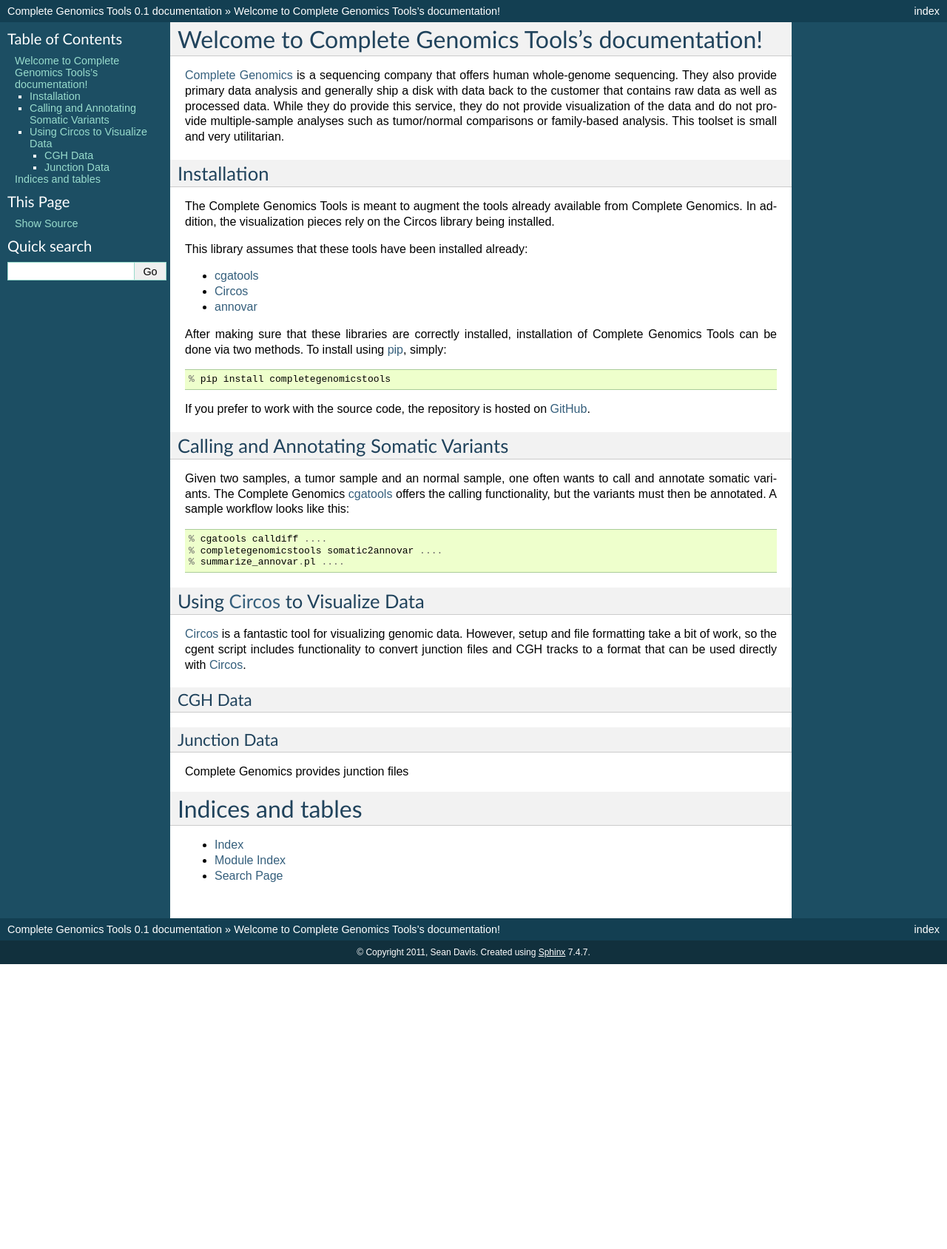
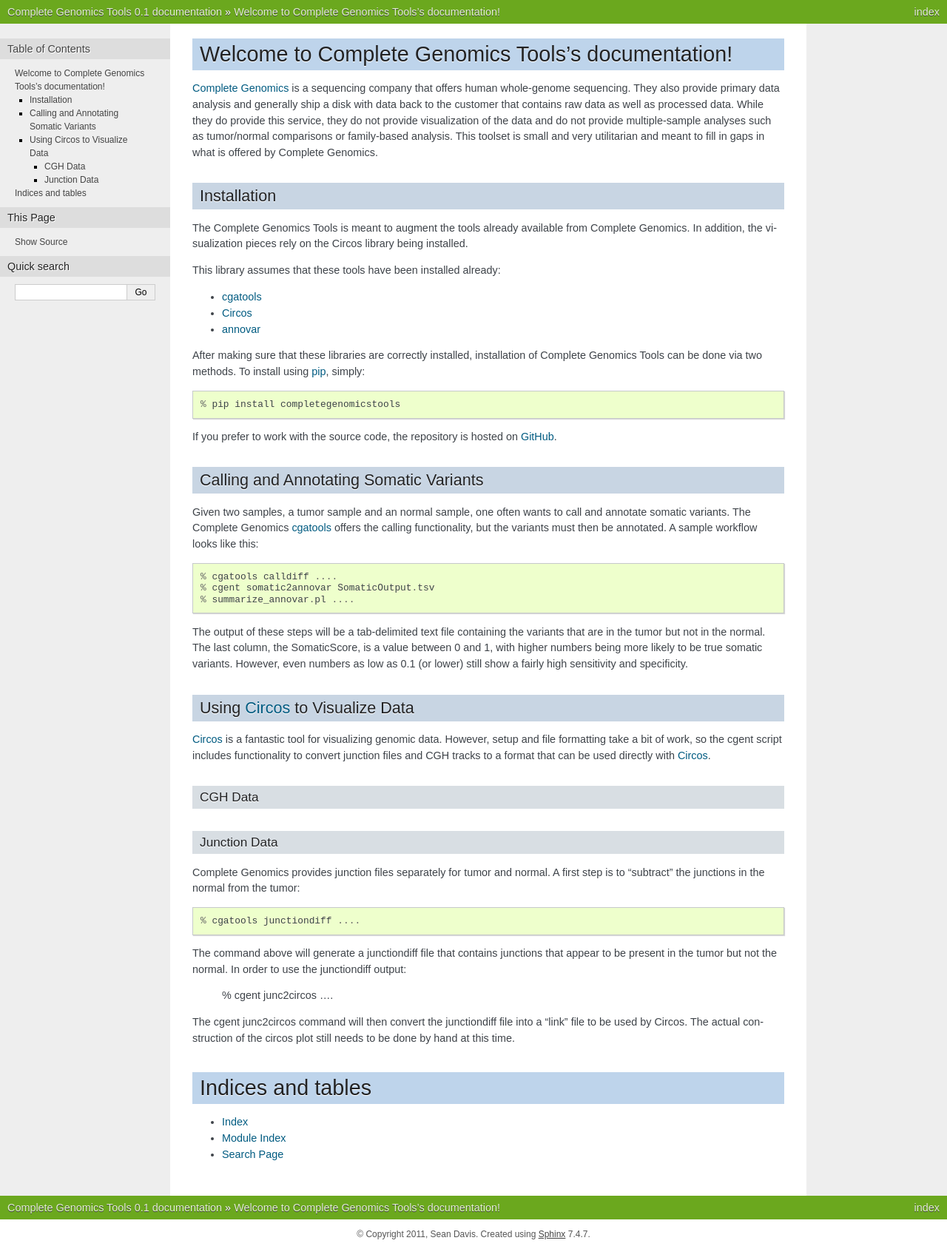
Before and after one commit to seandavi/CompleteGenomicsTools, a Sphinx documentation site: the page built from doc/index.rst, in a window 1280 px wide. Shown: the whole page at 74% size. Built offline with Sphinx 7.4.7, drawn with Linux system fonts in a browser that asks for light colours; before the commit the page ends 1303 px from its top, so only the background shows below that.

Commit message:
Some documentation updates

```diff
--- a/doc/conf.py
+++ b/doc/conf.py
@@ -92,7 +92,7 @@
 
 # The theme to use for HTML and HTML Help pages.  See the documentation for
 # a list of builtin themes.
-html_theme = 'default'
+html_theme = 'nature'
 
 # Theme options are theme-specific and customize the look and feel of a theme
 # further.  For a list of options available for each theme, see the
--- a/doc/index.rst
+++ b/doc/index.rst
@@ -6,7 +6,7 @@
 Welcome to Complete Genomics Tools's documentation!
 ===================================================
 
-`Complete Genomics <http://completegenomics.com>`_ is a sequencing company that offers human whole-genome sequencing.  They also provide primary data analysis and generally ship a disk with data back to the customer that contains raw data as well as processed data.  While they do provide this service, they do not provide visualization of the data and do not provide multiple-sample analyses such as tumor/normal comparisons or family-based analysis.  This toolset is small and very utilitarian.
+`Complete Genomics <http://completegenomics.com>`_ is a sequencing company that offers human whole-genome sequencing.  They also provide primary data analysis and generally ship a disk with data back to the customer that contains raw data as well as processed data.  While they do provide this service, they do not provide visualization of the data and do not provide multiple-sample analyses such as tumor/normal comparisons or family-based analysis.  This toolset is small and very utilitarian and meant to fill in gaps in what is offered by Complete Genomics.
 
 Installation
 ------------
@@ -34,9 +34,10 @@
 ::
 
    % cgatools calldiff ....
-   % completegenomicstools somatic2annovar ....
+   % cgent somatic2annovar SomaticOutput.tsv
    % summarize_annovar.pl ....
 
+The output of these steps will be a tab-delimited text file containing the variants that are in the tumor but not in the normal.  The last column, the SomaticScore, is a value between 0 and 1, with higher numbers being more likely to be true somatic variants.  However, even numbers as low as 0.1 (or lower) still show a fairly high sensitivity and specificity.
 
 .. _cgatools: http://cgatools.sourceforge.net/
 .. _Circos: http://mkweb.bcgsc.ca/circos/
@@ -46,6 +47,8 @@
 -------------------------------
 Circos_ is a fantastic tool for visualizing genomic data.  However, setup and file formatting take a bit of work, so the cgent script includes functionality to convert junction files and CGH tracks to a format that can be used directly with Circos_.
 
+
+
 CGH Data
 ^^^^^^^^
 
@@ -53,7 +56,17 @@
 
 Junction Data
 ^^^^^^^^^^^^^
-Complete Genomics provides junction files
+Complete Genomics provides junction files separately for tumor and normal.  A first step is to "subtract" the junctions in the normal from the tumor:
+
+::
+
+   % cgatools junctiondiff ....
+
+The command above will generate a junctiondiff file that contains junctions that appear to be present in the tumor but not the normal.  In order to use the junctiondiff output:
+
+   % cgent junc2circos ....
+
+The cgent junc2circos command will then convert the junctiondiff file into a "link" file to be used by Circos.  The actual construction of the circos plot still needs to be done by hand at this time.
 
 
 Indices and tables
```
